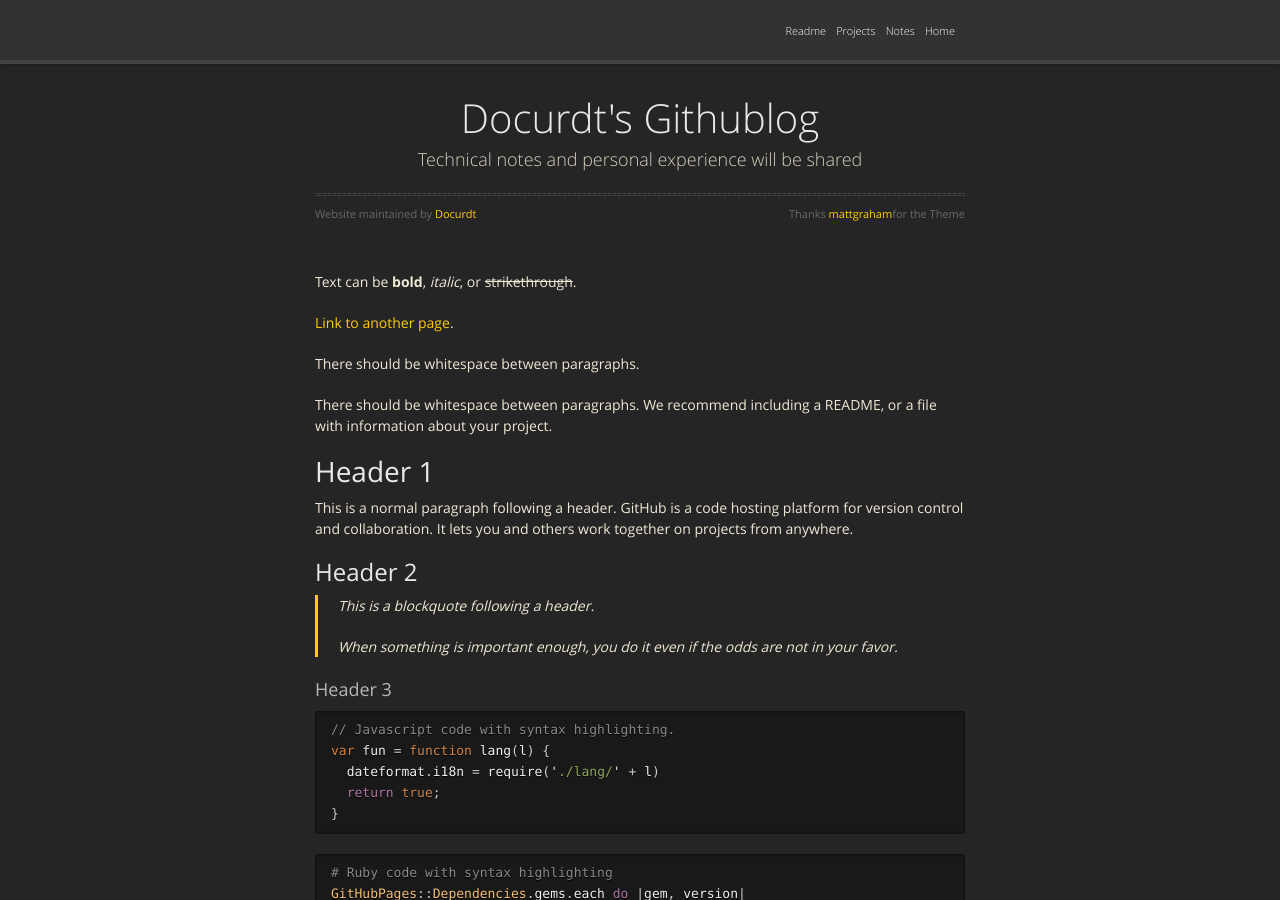
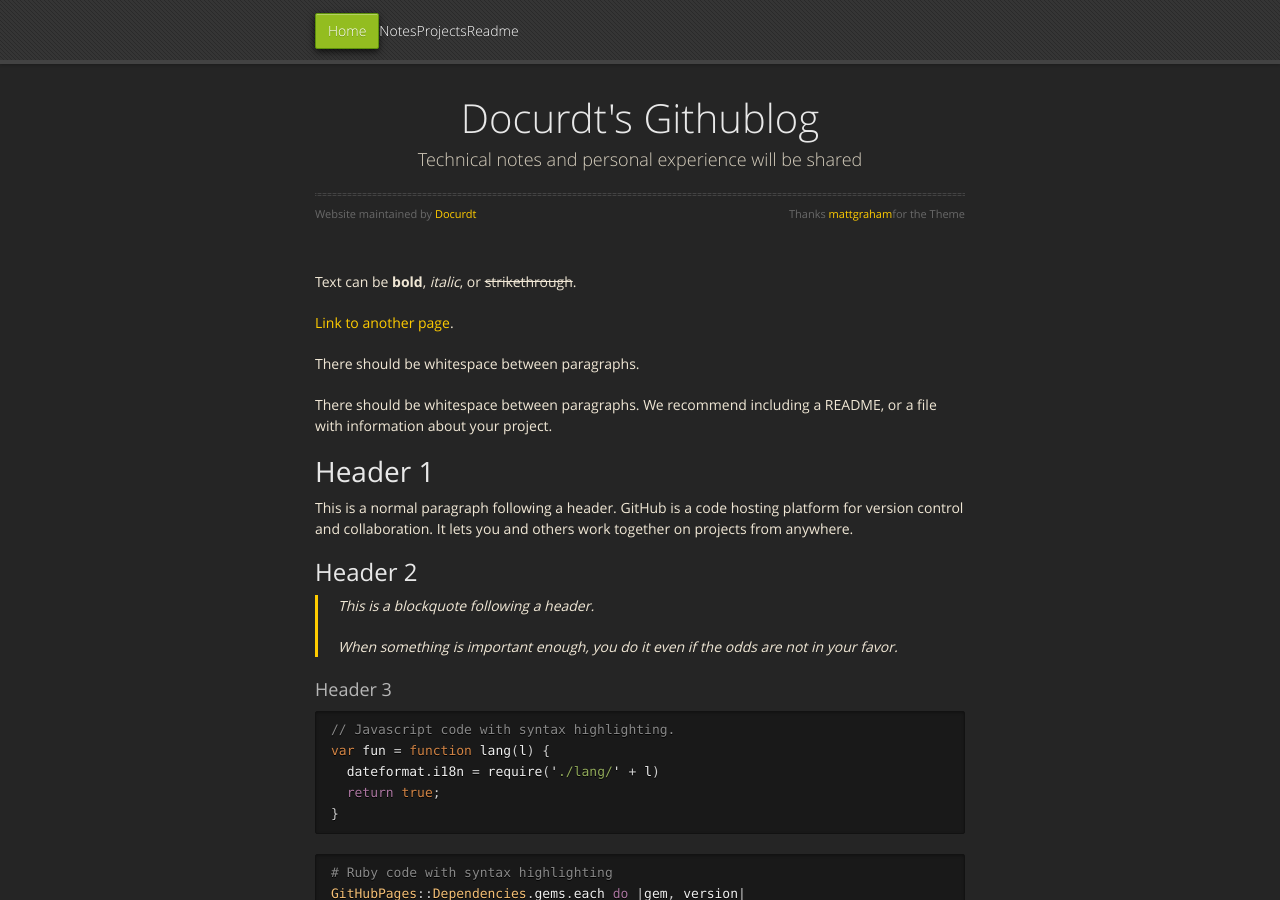
Before and after one commit to Docurdt/docurdt.github.io, a Jekyll site: the page built from index.md, in a window 1280 px wide and 900 px high. Built offline with Jekyll 4.4.1, drawn with Linux system fonts in a browser that asks for light colours.

Commit message:
update the nav info

```diff
--- a/_layouts/default.html
+++ b/_layouts/default.html
@@ -26,10 +26,10 @@
             <li class="downloads"><a href="{{ site.github.tar_url }}">TAR</a></li>
             <li class="title">DOWNLOADS</li>
           {% endif %}
-          <li class="title">Home</li>
-          <li class="title">Notes</li>
-          <li class="title">Projects</li>
-          <li class="title">Readme</li>
+          <li class="fork"><a href="index.html">Home</a></li>
+          <li class="fork">Notes</li>
+          <li class="fork">Projects</li>
+          <li class="fork">Readme</li>
 
 
         </nav>
```
